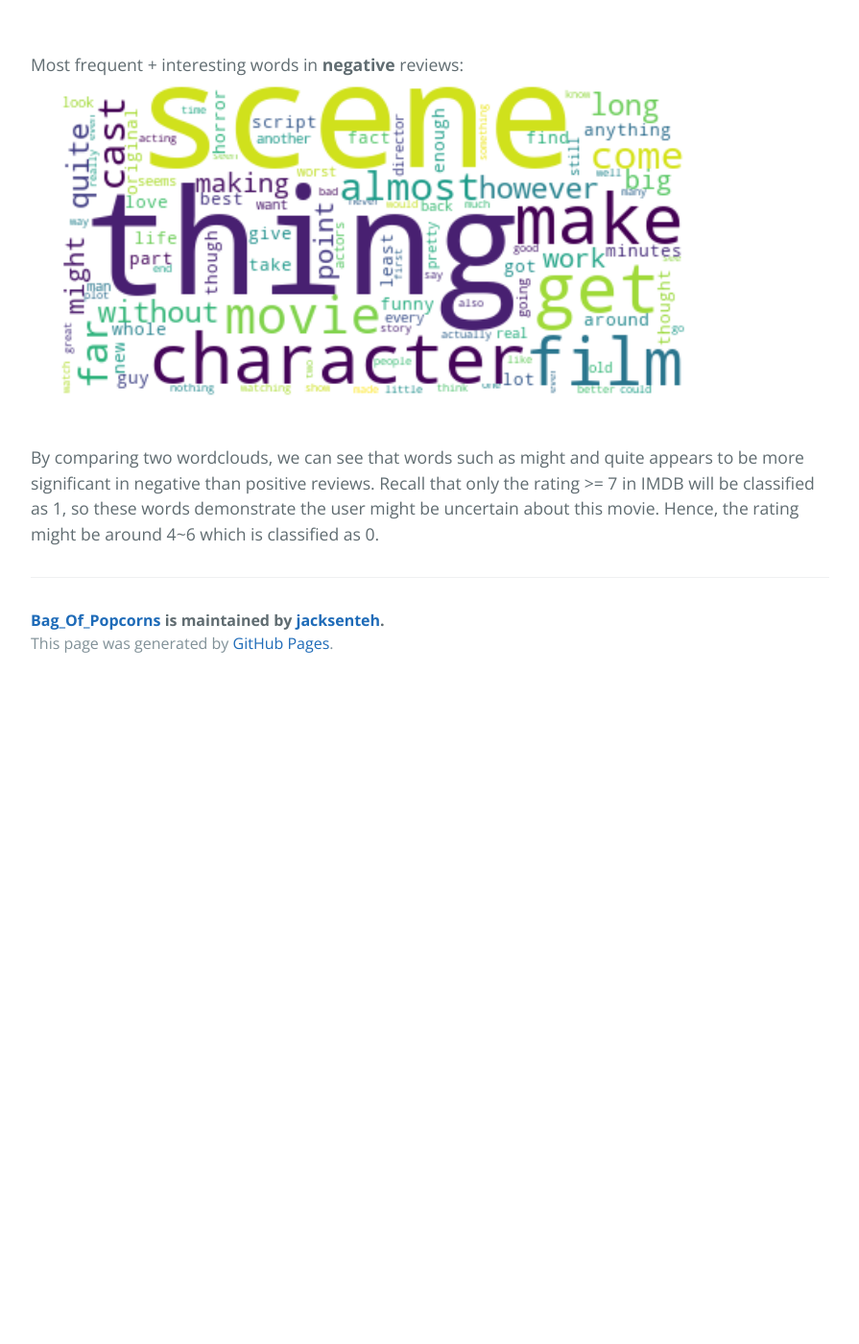
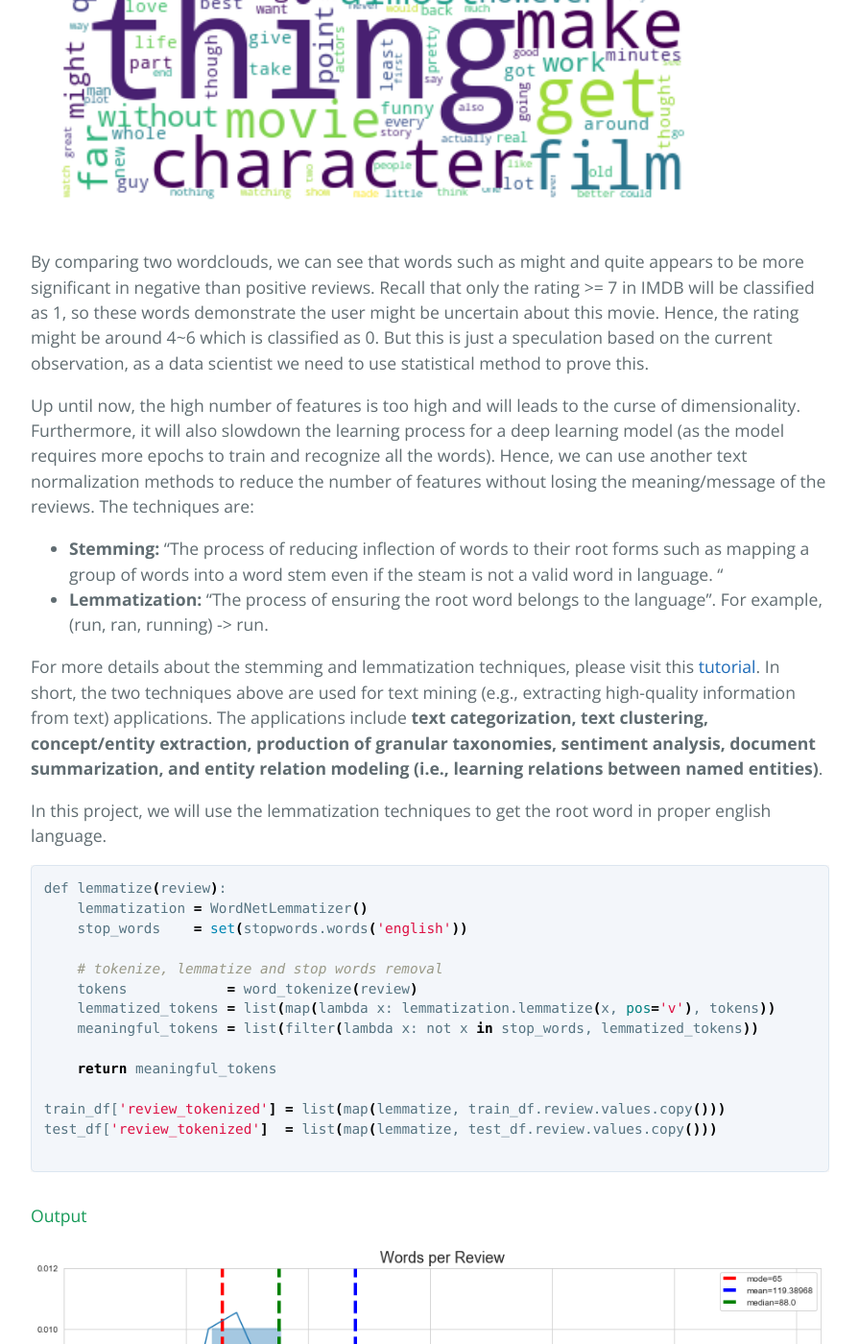
Before and after one commit to jacksenteh/Bag_Of_Popcorns, a Jekyll site: the page built from docs/index.md, in a window 1280 px wide and 1400 px high, scrolled down 4882 px. Shown: the whole window at 96% size, without its empty margins (192-1087 px from the left). Built offline with Jekyll 4.4.1, drawn with Linux system fonts in a browser that asks for light colours; the repository's description, which GitHub fills in, is left out; before the commit the page ends 5596 px from its top, so only the background shows below that; some of the changed text lies outside the part shown.

Commit message:
Update on github pages

````diff
--- a/docs/index.md
+++ b/docs/index.md
@@ -28,13 +28,32 @@
 
 from pprint              import pprint
 from bokeh.io            import output_notebook, show
+from bokeh.models        import ColumnDataSource
+from bokeh.palettes      import Spectral6
 from bokeh.plotting      import figure
 from lib.data_preprocess import Preprocess
+from nltk.corpus         import stopwords
+from nltk.tokenize       import word_tokenize
+from nltk.stem           import WordNetLemmatizer
+from bs4                 import BeautifulSoup
+from PIL                 import Image
+from wordcloud           import WordCloud, STOPWORDS, ImageColorGenerator
+from tqdm                import tqdm_notebook as tqdm
+from scipy               import stats
 
-# set the output format to jupyter notebook
+# plot setting
 output_notebook()
+sns.set_style('whitegrid')
+param = {'figure.figsize': (16, 8),
+         'axes.titlesize': 18,
+         'axes.labelsize': 16}
+plt.rcParams.update(param)
+
+# ntlk setting
 nltk.download('stopwords')
+nltk.download('wordnet')
 nltk.download('punkt')
+
 
 # define the dataset path
 train_path = 'dataset/labeledTrainData.tsv'
@@ -65,45 +84,35 @@
 To clean the reviews, we can take the following steps:
 * converting all letters to lower case.
 * remove excessive white spaces.
-* remove punctuation and weird symbols.
-* remove stop words (e.g., a, an, the, this).
+* remove non-words (e.g., punctuation and weird symbols).
+* remove html tags.
 
 ```bash
 # convert it to lower space
-train_df.review = train_df.review.str.lower()
+def text_process(df):
+    # convert it to lower space
+    df.review = df.review.str.lower()
 
-# pattern
-sym_removal = lambda review: re.sub(r'(\.{2,})|(\\{1,})|[\(\),¨\":-]' , ' ', review)
-tag_removal = lambda review: re.sub(r'<[^>]*>'   , '' , review)
-spc_removal = lambda review: re.sub(r'[\s]+'     , ' ', review)
-chr_removal = lambda review: re.sub(r'\[a-z]\s' , ' ', review)
+    # pattern
+    nw_removal  = lambda review: re.sub(r'[^A-Za-z\s]' , ' ', review)
+    spc_removal = lambda review: re.sub(r'[\s]+'      , ' ', review)
+    tag_removal = lambda review: BeautifulSoup(review, 'lxml').get_text()
 
-# replace words or substrings which match the pattern
-train_df.review = train_df.review.apply(tag_removal)
-train_df.review = train_df.review.apply(chr_removal)
-train_df.review = train_df.review.apply(sym_removal)
-train_df.review = train_df.review.apply(spc_removal)
+    # replace words or substrings which match the pattern
+    df.review = df.review.apply(tag_removal)
+    df.review = df.review.apply(nw_removal)
+    df.review = df.review.apply(spc_removal)
 
-# plotting wordcloud
-stop_words  = set(stopwords.words('english'))
-full_review = " ".join(r for r in train_df.review.values.copy())
-wordcloud   = WordCloud(stopwords=stop_words, background_color="white").generate(full_review)
+    return df
 
-plt.figure(figsize=(16,8))
-plt.imshow(wordcloud, interpolation='bilinear')
-plt.axis("off")
-plt.show()
 
-# tokenize and remove stop words
-stop_words_removal = lambda string: [w for w in word_tokenize(string) if w not in stop_words]
-train_df.review    = train_df.review.apply(stop_words_removal)
+# clean the review
+train_df = text_process(train_df)
+test_df  = text_process(test_df)
 
 ```
 
- ### Output:
-Sample output of the processed review.
-![text_processing](images/text_processing.png)
-
+#### Output:
 Most frequent words in **positive** reviews
 ![good_wdcloud](images/good_wdcloud.png)
 
@@ -123,3 +132,42 @@
 By comparing two wordclouds, we can see that words such as might and quite appears to be more significant in negative than positive reviews.
 Recall that only the rating >= 7 in IMDB will be classified as 1, so these words demonstrate the user might be uncertain about this movie.
 Hence, the rating might be around 4~6 which is classified as 0.
+But this is just a speculation based on the current observation, as a data scientist we need to use statistical method to prove this.
+
+
+Up until now, the high number of features is too high and will leads to the curse of dimensionality.
+Furthermore, it will also slowdown the learning process for a deep learning model (as the model requires more epochs to train and recognize all the words).
+Hence, we can use another text normalization methods to reduce the number of features without losing the meaning/message of the reviews.
+The techniques are:
+
+* **Stemming:** “The process of reducing inflection of words to their root forms such as mapping a group of words into a word stem even if the steam is not a valid word in language. “
+* **Lemmatization:** “The process of ensuring the root word belongs to the language”. For example, (run, ran, running) -> run.
+
+For more details about the stemming and lemmatization techniques, please visit this [tutorial](https://www.datacamp.com/community/tutorials/stemming-lemmatization-python).
+In short, the two techniques above are used for text mining (e.g., extracting high-quality information from text) applications.
+The applications include **text categorization, text clustering, concept/entity extraction, production of granular taxonomies, sentiment analysis, document summarization, and entity relation modeling (i.e., learning relations between named entities)**.
+
+In this project, we will use the lemmatization techniques to get the root word in proper english language.
+
+```bash
+def lemmatize(review):
+    lemmatization = WordNetLemmatizer()
+    stop_words    = set(stopwords.words('english'))
+
+    # tokenize, lemmatize and stop words removal
+    tokens            = word_tokenize(review)
+    lemmatized_tokens = list(map(lambda x: lemmatization.lemmatize(x, pos='v'), tokens))
+    meaningful_tokens = list(filter(lambda x: not x in stop_words, lemmatized_tokens))
+
+    return meaningful_tokens
+
+train_df['review_tokenized'] = list(map(lemmatize, train_df.review.values.copy()))
+test_df['review_tokenized']  = list(map(lemmatize, test_df.review.values.copy()))
+
+```
+
+#### Output
+![word_dist](images/words_distribution.png)
+
+From the distribution plot above, we can see each review tends to have 50 to 100 words.
+The nex
````
Also changed, not shown: other parts of docs/index.md (+1 -1 lines), docs/images/words_distribution.png (added), 1 other file.
